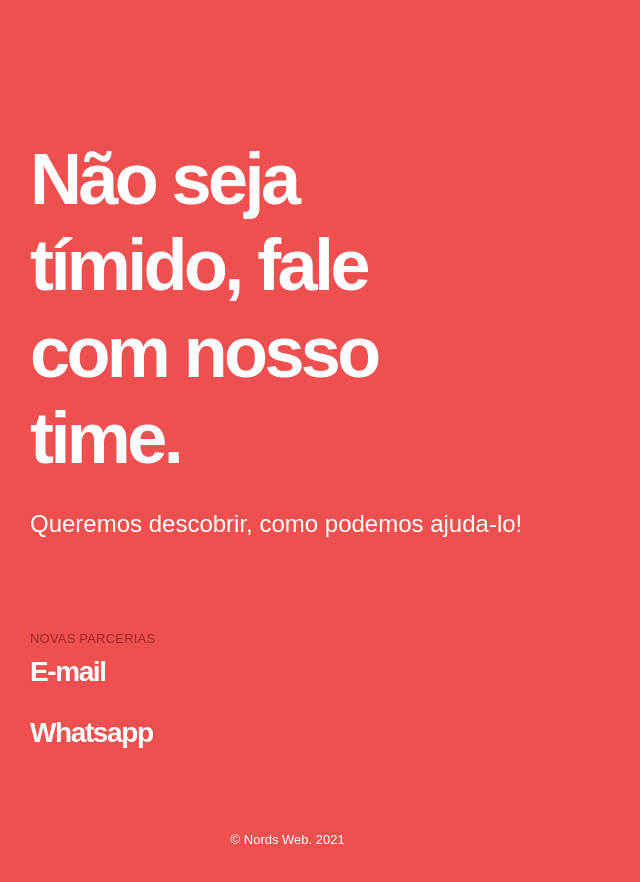
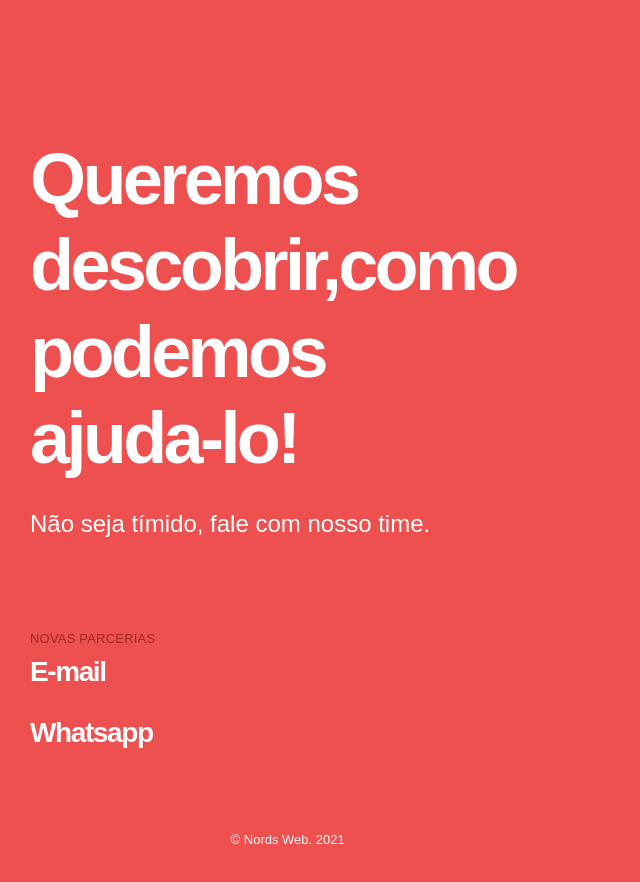
Before and after one commit to webnords/github.io, a plain HTML site: page index.html in a window 1280 px wide. Shown: the part 5180-6062 px from the top of the page, without its empty margins (0-640 px from the left). Drawn offline with Linux system fonts and the light colour scheme; a small style sheet from the web is missing; a web font is replaced by a local one.

Commit message:
Update index.html

```diff
--- a/index.html
+++ b/index.html
@@ -156,8 +156,8 @@
          <section class="section contact-footer">
             <div class="group links--accent">
                <div class="contact__side contact__side--left">
-                  <h2 class="contact-footer__title h s72 mt0 mb0">Não seja tímido, fale com nosso time.</h2>
-                  <p class="p wm s24">Queremos descobrir, como podemos ajuda-lo!</p>
+                  <h2 class="contact-footer__title h s72 mt0 mb0">Queremos descobrir,como podemos ajuda-lo!</h2>
+                  <p class="p wm s24">Não seja tímido, fale com nosso time.</p>
 				                </div>
                <div class="contact__side contact__side--right links--accent">
                   <h3 class="contact-footer__subtitle wm p s13 allcaps">Novas Parcerias</h3>
```
